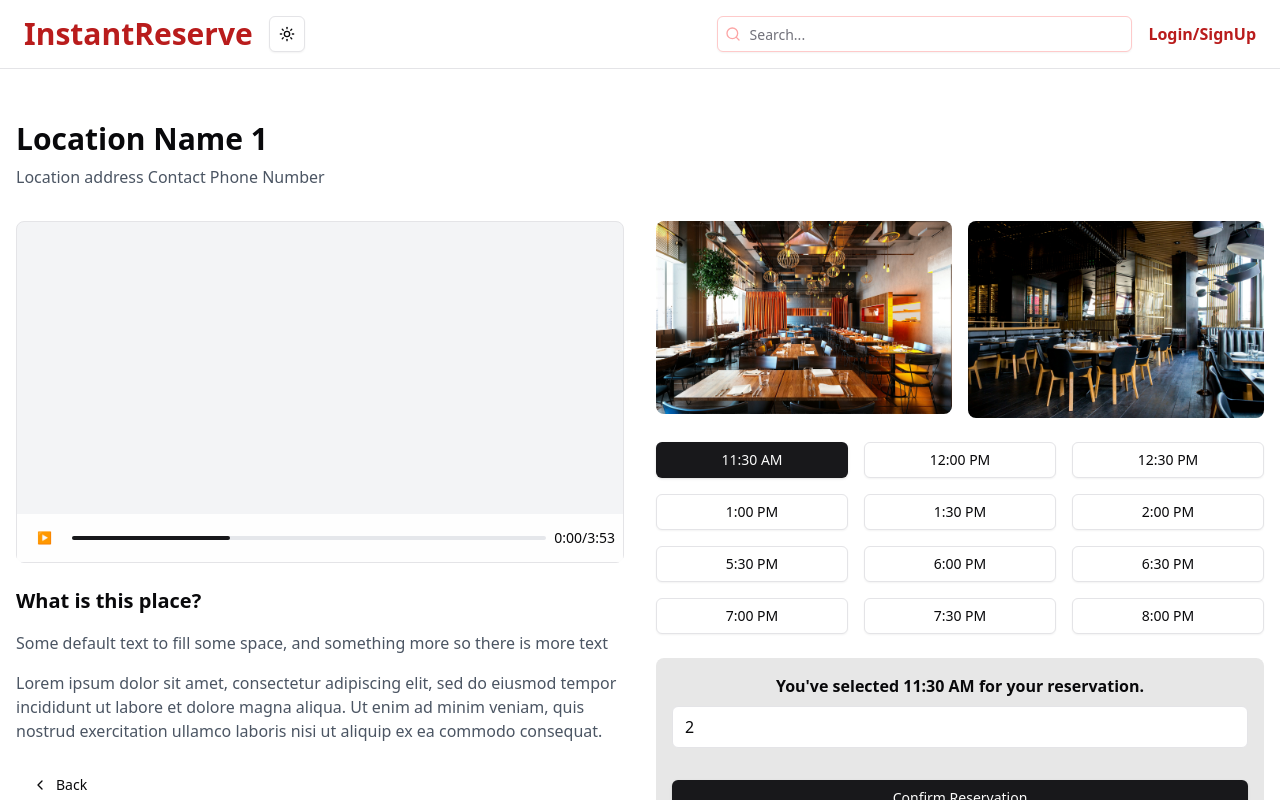
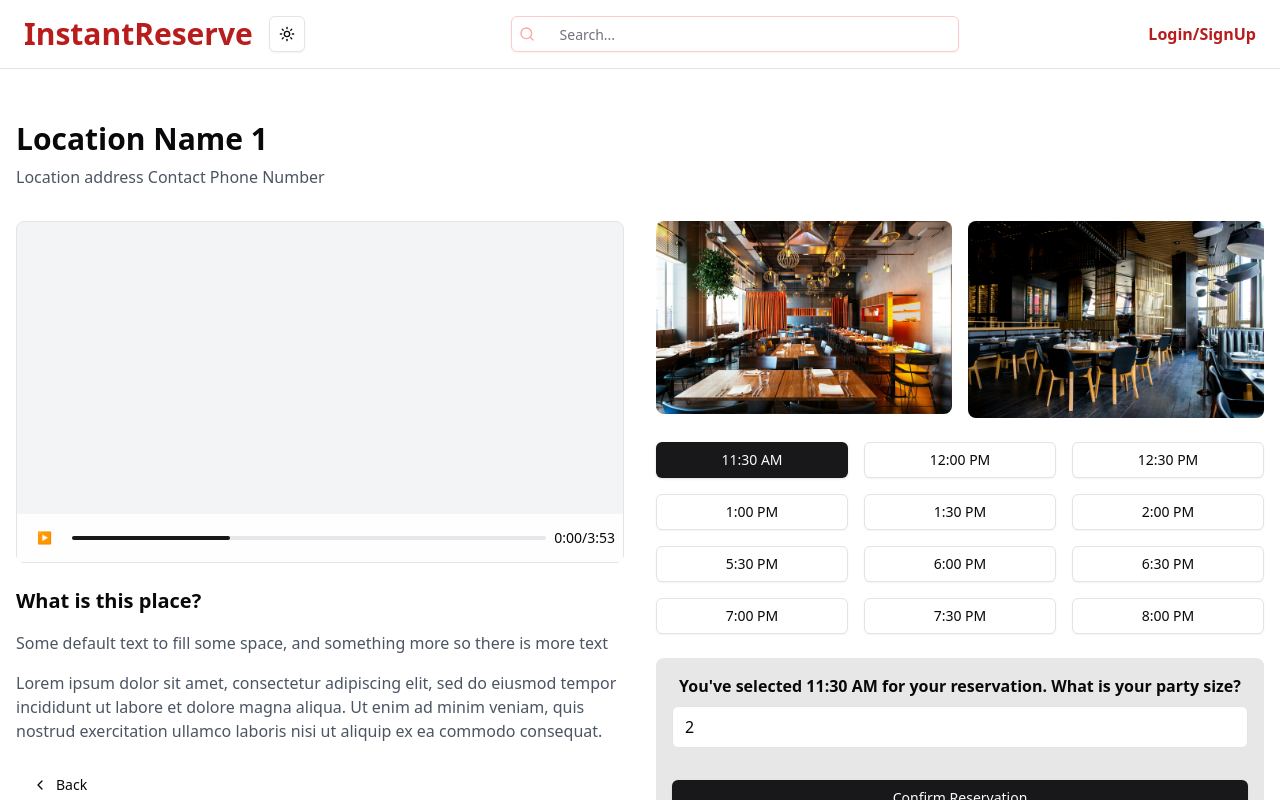
Before and after one commit to rmmiranda14/instantreservefrontendupdated, a Next.js app: page /restaurantinformation in a window 1280 px wide. Both pictures are taken after a click on the button "11:30 AM". Shown: the top 800 px of the page. Built offline with nearby package versions, Linux system fonts and the light colour scheme.

Commit message:
minor text and spacing adjustments

```diff
--- a/src/components/header.tsx
+++ b/src/components/header.tsx
@@ -64,22 +64,24 @@ export function Header() {
     return (
     <header className="flex items-center justify-between px-6 py-4 border-b static top-0 left-0 right-0">
       <div className="flex items-center">
+        <div>
         <button className="text-3xl font-bold text-red-700">
           <Link href="/">InstantReserve</Link>
         </button>
       </div>
       <div className="flex-1 max-w-md mx-4">
         <ModeToggle />
+        </div>
       </div>
-      <div className="flex-1 max-w-md mx-4">
-        <div className="relative">
+      <div className="flex-1 max-w-md mx-15">
+        <div className="relative items-center">
           <Link href={`/restaurant-results`}>
             <Search className="absolute left-2 top-1/2 h-4 w-4 -translate-y-1/2 text-red-300" />
           </Link>
           <Input
             type="search"
             placeholder="Search..."
-            className="pl-8 bg-white border-red-200 focus:border-red-300 focus:ring focus:ring-red-200 focus:ring-opacity-50"
+            className="pl-12 bg-white border-red-200 focus:border-red-300 focus:ring focus:ring-red-200 focus:ring-opacity-50"
           />
         </div>
       </div>
@@ -96,9 +98,8 @@ export function Header() {
             <span className="text-1xl font-bold text-red-700">Login/SignUp</span>
           </Link>
         )}
-      </div>
       {isLoggedIn && user && (
-        <div className="flex items-center">
+        <div className="mx-4">
           <Avatar>
         <button className="flex items-center">
         <Link href="/userpage">
@@ -111,6 +112,7 @@ export function Header() {
         </Avatar>
       </div>
       )}
+      </div>
     </header>
   );
 }
--- a/src/components/restaurantinformation.tsx
+++ b/src/components/restaurantinformation.tsx
@@ -67,7 +67,7 @@ export function RestaurantInformation() {
         throw new Error(errorDetails.detail || 'Failed to confirm reservation.');
       }
 
-      setConfirmationMessage(`Reservation confirmed for ${selectedTime}!`);
+      setConfirmationMessage(`Reservation confirmed for ${selectedTime} for a party of ${partySize}!`);
       setErrorMessage(null); // Clear any previous error message
     } catch (error: any) {
       setErrorMessage(error.message || 'Failed to confirm reservation.');
@@ -168,7 +168,7 @@ export function RestaurantInformation() {
             {selectedTime && (
               <div className="mt-4 p-4 bg-primary/10 rounded-lg">
                 <p className="text-center font-semibold">
-                  You've selected {selectedTime} for your reservation.
+                  You've selected {selectedTime} for your reservation. What is your party size?
                 </p>
                 <div className="mt-2">
                   <input
--- a/src/components/userpage.tsx
+++ b/src/components/userpage.tsx
@@ -11,14 +11,8 @@ import { Bell, CreditCard, Lock, Settings, User, Calendar } from 'lucide-react';
 
 type TabName = 'account' | 'reservations' | 'payment' | 'notifications' | 'security' | 'accessibility';
 
-const isLoggedIn = async () => {
-  if(!localStorage.getItem('token')){
-    window.location.replace('/login-page')
-  }
-}
+export default function Userpage() {
 
-export default function Userpage() {
-  isLoggedIn();
   const [activeTab, setActiveTab] = useState<TabName>('account');
   const [userData, setUserData] = useState<any>(null);
   const [reservations, setReservations] = useState<any[]>([]);
@@ -30,7 +24,10 @@ export default function Userpage() {
 
   const fetchUserData = async () => {
     const token = localStorage.getItem('token');
-    if (!token) return;
+    if (!token){
+      window.location.replace('/')
+    return;
+  }
 
     try {
       const response = await fetch('http://127.0.0.1:8000/users/me', {
@@ -79,9 +76,12 @@ export default function Userpage() {
       });
 
       if (response.ok) {
-        setConfirmationMessage('User information updated successfully.'); // Set success message
+        setConfirmationMessage('User information updated successfully. Logging out...'); // Set success message
         setErrorMessage(null); // Clear error message if any
         fetchUserData(); // Refresh user data
+        setTimeout(() => {
+          window.location.replace('/login-page'); // Redirect to login page after success
+        }, 2000);
       } else {
         setErrorMessage('Failed to update user information.'); // Set error message
         setConfirmationMessage(null); // Clear success message if any
@@ -89,9 +89,7 @@ export default function Userpage() {
     } catch (error) {
       setErrorMessage('Failed to update user information.'); // Handle error
       setConfirmationMessage(null); // Clear success message if any
-    }
-    window.location.replace('/')
-  };
+    }};
 
   useEffect(() => {
     fetchUserData();
@@ -146,7 +144,7 @@ export default function Userpage() {
                   onChange={(e) => setUserData({ ...userData, phone: e.target.value })}
                 />
               </div>
-              <Button onClick={() => updateUser(userData)}>Update User Information</Button>
+              <Button onClick={() => updateUser(userData)}>Update User Information</Button> Note: You will be logged out.
             </>
           )}
         </CardContent>
```
